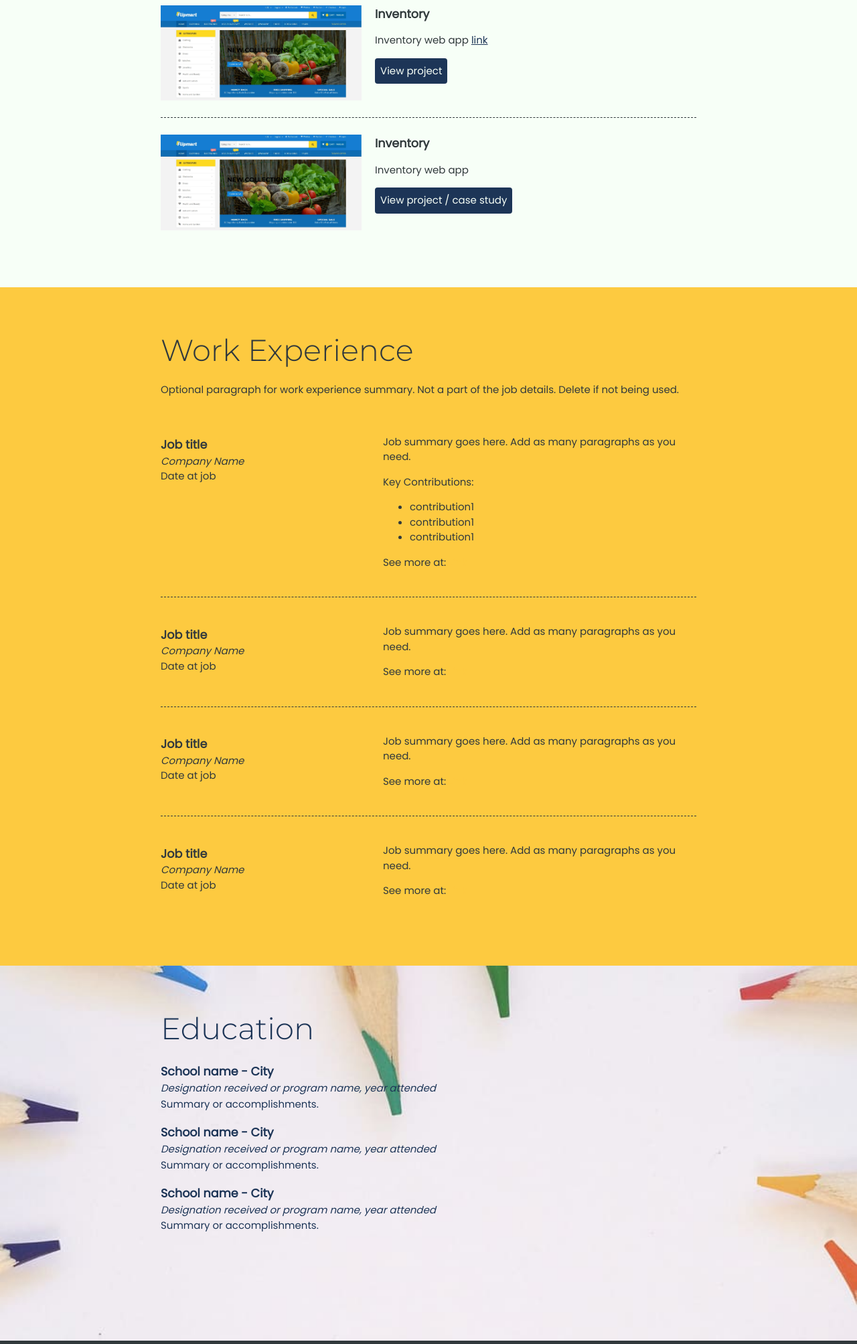
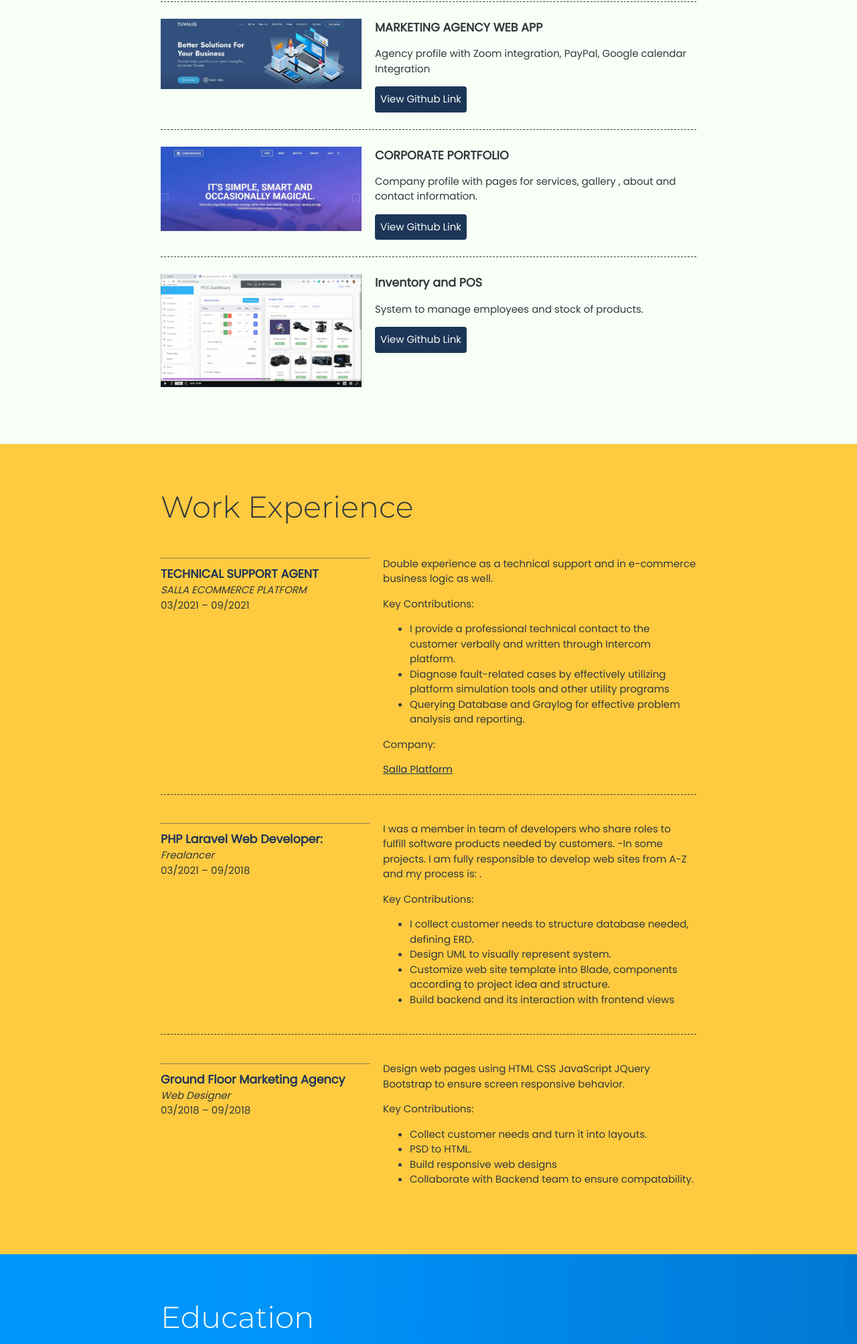
Before and after one commit to shazaaly/myHtmlCssResume, a plain HTML site: page index.html in a window 1280 px wide. Shown: the part 793-2800 px from the top of the page at 67% size. Drawn offline with Linux system fonts and the light colour scheme.

Commit message:
resume updatedCV

```diff
--- a/css/style.css
+++ b/css/style.css
@@ -77,6 +77,11 @@ h2{
 .item-details h3 ~ p {
     margin: 0;
 }
+.item-details h3:last-of-type{
+    border-top: 1px dotted #1d3557 ;
+    padding-top: 10px;
+    color: #1d3557;
+}
 img{
     width: 300px;
 
@@ -117,6 +122,9 @@ header{
 .work-experience{
     background: #fdca40;
 }
+.job-summary a {
+    color:#1d3557;
+}
 
 footer{
     background: #31393c;
@@ -125,7 +133,7 @@ footer{
 
 }
 
-/* Profile
+/* certificates/Education
 -------------------------------------------------- */
 
 
@@ -152,14 +160,14 @@ footer{
 /* Education
 -------------------------------------------------- */
 .education{
-    background-image: url(../images/education_section.jpg);
+    background-image: url(../images/edu2.jpg);
     background-repeat: no-repeat;
     /* opacity: 0.75; */
     background-size: cover;
     background-position: top right;
     padding-bottom: 100px;
 
-    color: #1d3557;
+    color:#F7FFF7;
 }
 .education p{
     width: 60%;
@@ -198,6 +206,15 @@ footer{
         display: flex;
         justify-content: center;
     }
+    .certificates{
+        display: grid;
+        grid-template-columns: 1fr 1fr 1fr;
+        column-gap: 20px;
+        text-align: center;
+    }
+    .certificate-item p{
+        padding-left: 30%;
+    }
 
 }
 
--- a/index.html
+++ b/index.html
@@ -47,13 +47,14 @@
         <section class="project-item">
           <img src="images/ecommeceHomePage.JPG" alt="estore project image">
 
-          <h3>E store</h3>
+          <h3>Ecommerce Full System</h3>
           <p>
-            complete Advance Ecommerce Project in which Advance Order Tracking System ,
-            stock management system.
+            Fully Functional Web Site: Admin Dashboard and User Interface including
+            (Products categorization, Payment, Order tracking and returns and blog).
+
 
           </p>
-          <a class="btn" href="#" target="_blank">View project / case study</a>
+          <a class="btn" href="https://github.com/shazaaly/Full_Ecommerce" target="_blank">View Github Link</a>
         </section>
 
         <!-- seconed projetc -->
@@ -63,35 +64,45 @@
 
         <!-- Copy the whole <section> block to add more projects. -->
         <section class="project-item">
-          <img src="images/ecommeceHomePage.JPG" alt="estore project image">
+          <img src="images/TwaiqAgency.JPG" alt="estore project image">
 
-          <h3>Inventory </h3>
+          <h3>MARKETING AGENCY WEB APP </h3>
           <p>
-            Inventory web app <a href="">link</a>
-
-
+            Agency profile with Zoom integration, PayPal, Google calendar Integration
           </p>
-          <a class="btn" href="#" target="_blank">View project</a>
+          <a class="btn" href="https://github.com/shazaaly/marketing-agency" target="_blank">View Github Link</a>
         </section>
 
         <!-- 3rd project -->
-        <!-- seconed projetc -->
+
 
         <!-- <p>View selected projects below. -->
         <!-- More information can be found at <a href="http://christinatruong.com">christinatruong.com</a>.</p> -->
 
         <!-- Copy the whole <section> block to add more projects. -->
         <section class="project-item">
-          <img src="images/ecommeceHomePage.JPG" alt="estore project image">
+          <img src="images/corporation.JPG" alt="estore project image">
 
-          <h3>Inventory </h3>
+          <h3>CORPORATE PORTFOLIO </h3>
           <p>
-            Inventory web app
+            Company profile with pages for services, gallery , about and contact information.
 
 
           </p>
-          <a class="btn" href="#" target="_blank">View project / case study</a>
+          <a class="btn" href="https://github.com/shazaaly/corporate" target="_blank">View Github Link</a>
         </section>
+
+        <section class="project-item">
+          <img src="images/inventory.png" alt="estore project image">
+
+          <h3>Inventory and POS </h3>
+          <p>
+            System to manage employees and stock of products.
+
+          </p>
+          <a class="btn" href="https://github.com/shazaaly/inventory" target="_blank">View Github Link</a>
+        </section>
+
 
         <!-- End of Project block. -->
       </div>
@@ -102,7 +113,7 @@
       <div class="content-wrap item-details divider">
 
         <h2>Work Experience</h2>
-        <p>Optional paragraph for work experience summary. Not a part of the job details. Delete if not being used.</p>
+        <!-- <p>Optional paragraph for work experience summary. Not a part of the job details. Delete if not being used.</p> -->
 
         <!-- Copy this whole <section> block to add more jobs. -->
         <section class="job-item">
@@ -110,25 +121,30 @@
 
           <div class="job-details">
 
-        <h3>Job title</h3>
-        <p>Company Name</p>
-        <p>Date at job</p>
+            <h3>TECHNICAL SUPPORT AGENT</h3>
+            <p>SALLA ECOMMERCE PLATFORM</p>
+            <p> 03/2021 – 09/2021</p>
 
           </div>
 
           <div class="job-summary">
-          <p>Job summary goes here. Add as many paragraphs as you need.</p>
+            <p>
+              Double experience as a technical support and in e-commerce business logic as well.
+            </p>
             <p>
               Key Contributions:
             </p>
             <ul>
-            <li>contribution1</li>
-            <li>contribution1</li>
-            <li>contribution1</li>
+              <li>I provide a professional technical contact to the customer verbally and written through Intercom
+                platform.</li>
+              <li>Diagnose fault-related cases by effectively utilizing platform simulation tools and other utility
+                programs</li>
+              <li>Querying Database and Graylog for effective problem analysis and reporting.</li>
             </ul>
-          <p>See more at:
-            <a href="">Link</a>
-          </p>
+            <p>Company: </p>
+
+            <a href="https://salla.sa/site/"> Salla Platform</a>
+
 
           </div>
 
@@ -142,17 +158,25 @@
 
           <div class="job-details">
 
-        <h3>Job title</h3>
-        <p>Company Name</p>
-        <p>Date at job</p>
+            <h3>PHP Laravel Web Developer:</h3>
+            <p>Frealancer</p>
+            <p>03/2021 – 09/2018</p>
 
           </div>
 
           <div class="job-summary">
-          <p>Job summary goes here. Add as many paragraphs as you need.</p>
-          <p>See more at:
-            <a href="">Link</a>
+            <p>I was a member in team of developers who share roles to fulfill software products needed by customers.
+              -In some projects. I am fully responsible to develop web sites from A-Z and my process is:
+              .</p>
+            <p>
+              Key Contributions:
             </p>
+            <ul>
+              <li> I collect customer needs to structure database needed, defining ERD.</li>
+              <li> Design UML to visually represent system.</li>
+              <li> Customize web site template into Blade, components according to project idea and structure.</li>
+              <li> Build backend and its interaction with frontend views</li>
+            </ul>
 
           </div>
 
@@ -161,53 +185,35 @@
 
         </section>
 
-
         <section class="job-item">
 
 
           <div class="job-details">
 
-        <h3>Job title</h3>
-        <p>Company Name</p>
-        <p>Date at job</p>
+            <h3>Ground Floor Marketing Agency
+            </h3>
+            <p>Web Designer</p>
+            <p>03/2018 – 09/2018</p>
 
           </div>
 
           <div class="job-summary">
-          <p>Job summary goes here. Add as many paragraphs as you need.</p>
-          <p>See more at:
-            <a href="">Link</a>
+            <p>Design web pages using HTML CSS JavaScript JQuery Bootstrap to ensure screen responsive behavior.</p>
+            <p>
+              Key Contributions:
             </p>
+            <ul>
+              <li> Collect customer needs and turn it into layouts.</li>
+              <li> PSD to HTML.</li>
+              <li> Build responsive web designs</li>
+              <li> Collaborate with Backend team to ensure compatability.</li>
+            </ul>
 
           </div>
 
+        </section>
 
 
-
-      </section>
-      <section class="job-item">
-
-
-        <div class="job-details">
-
-        <h3>Job title</h3>
-        <p>Company Name</p>
-        <p>Date at job</p>
-
-        </div>
-
-        <div class="job-summary">
-          <p>Job summary goes here. Add as many paragraphs as you need.</p>
-          <p>See more at:
-            <a href="">Link</a>
-          </p>
-
-        </div>
-
-
-
-
-      </section>
 
 
       </div>
@@ -222,25 +228,88 @@
 
         <!-- Copy this whole <section> block to add more schools. -->
 
-        <h3>School name - City</h3>
-        <p>Designation received or program name, year attended</p>
-        <p>Summary or accomplishments.</p>
+        <h3>Cairo University: Faculty of Graduate Studies for Statistical Research </h3>
+        <p>Software Engineering Professional Diploma </p>
+        <!-- <p>Summary or accomplishments.</p> -->
 
         <!-- End of School block. -->
 
         <!-- Copy this whole <section> block to add more schools. -->
 
-              <h3>School name - City</h3>
-              <p>Designation received or program name, year attended</p>
-              <p>Summary or accomplishments.</p>
+        <h3>Full Stack Web Development Diploma </h3>
+        <p>Senior Steps Center</p>
+        <p>Programming Languages & Skills:</p>
+        <ul>
+          <li>HTML</li>
+          <li>CSS</li>
+          <li>Javascript</li>
+          <li>Jquery</li>
+          <li>Bootstrap</li>
+          <li>PHP</li>
+          <li>MySQL Database</li>
+          <li>Laravel</li>
+        </ul>
+
+
+        <h3>Cairo University: School of Pharmacy </h3>
+        <p>BSc. Pharmaceutical Sciences </p>
 
         <!-- End of School block. -->
 
         <!-- Copy this whole <section> block to add more schools. -->
 
-        <h3>School name - City</h3>
-        <p>Designation received or program name, year attended</p>
-        <p>Summary or accomplishments.</p>
+        <h3>Linkedin Learning Self Education</h3>
+        <div class="certificates">
+
+          <div class="certificate-item">
+
+            <p>Programming Foundations: Fundamentals </p>
+            <img src="images/Foundations.png">
+          </div>
+
+          <div class="certificate-item">
+
+            <p>Programming: Beyond the Fundamentals
+            </p>
+            <img src="images/Beyond_foundation.png">
+          </div>
+
+          <div class="certificate-item">
+
+            <p>HTML Essential Training
+            </p>
+            <img src="images/HTML Essential Training.png">
+          </div>
+
+          <div class="certificate-item">
+
+            <p>CSS Essential Training
+            </p>
+            <img src="images/CSS.png">
+          </div>
+
+          <div class="certificate-item">
+
+            <p>Object Oriented Design </p>
+            <img src="images/OOD.png">
+          </div>
+
+          <div class="certificate-item">
+
+            <p>Programming: Data Structures</p>
+            <img src="images/DS_certif.png">
+          </div>
+
+          <div class="certificate-item">
+
+            <p>Programming Foundations: Algorithms
+            </p>
+            <img src="images/Algo.png">
+          </div>
+
+
+        </div>
+        <!-- <p>Summary or accomplishments.</p> -->
 
         <!-- End of School block. -->
       </div>
@@ -253,11 +322,11 @@
 
         <!-- Social media and contact links. Add or remove any networks. -->
         <ul class="contact-list">
-          <li><a href="mailto:email@example.com">email@example.com</a></li>
-          <li><a href="http://yourwebsite.com" target="_blank">yourwebsite.com</a></li>
-          <li><a href="#" target="_blank">Twitter</a></li>
-          <li><a href="#" target="_blank">LinkedIn</a></li>
-          <li><a href="#" target="_blank">Facebook</a></li>
+          <li><a href="mailto:email@example.com">shaza.aly@gmail.com</a></li>
+          <!-- <li><a href="http://yourwebsite.com" target="_blank">yourwebsite.com</a></li> -->
+          <li><a href="https://twitter.com/shaza_aly" target="_blank">Twitter</a></li>
+          <li><a href="https://www.linkedin.com/in/shazaali/" target="_blank">LinkedIn</a></li>
+          <li><a href="https://www.facebook.com/shaza.othman/" target="_blank">Facebook</a></li>
         </ul>
       </div>
     </footer>
```
Also changed, not shown: images/Algo.png (added), images/Beyond_foundation.png (added), images/CSS.png (added), images/DS_certif.png (added), images/Foundations.png (added), images/HTML Essential Training.png (added), images/OOD.png (added), images/ed.jpg (deleted), images/edu1.jpg (added), images/edu2.jpg (added), images/edu3.jpg (added), images/edu4.jpg (added), images/inventory.png (added). Lines whose indentation alone changed are shown as unchanged.
